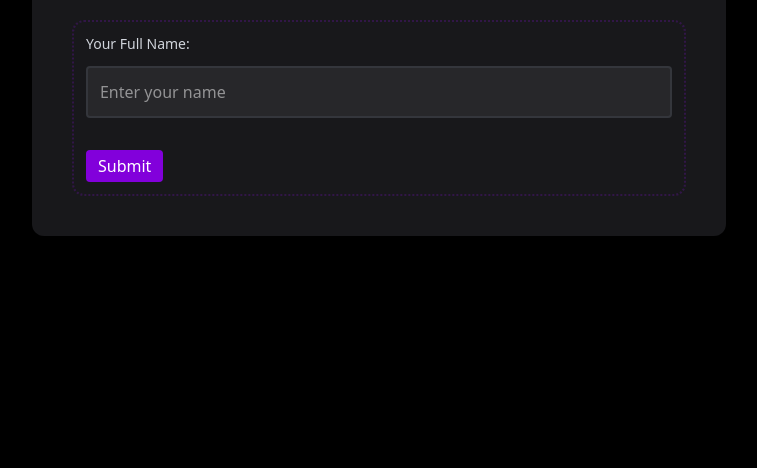
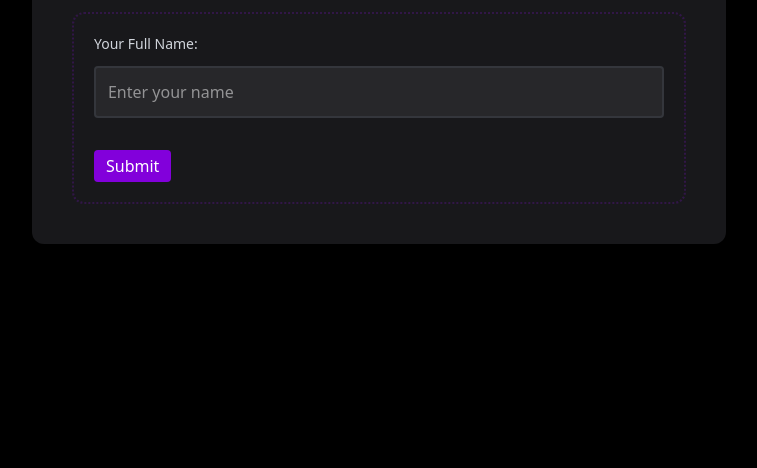
Before and after one commit to awizp/cdn-task-greetings-message, a website built with Vite: page index.html in a window 1280 px wide. Shown: the part 332-800 px from the top of the page, without its empty margins (261-1018 px from the left). Built offline with nearby package versions, Linux system fonts and the light colour scheme.

Commit message:
fix: UI padding added

```diff
--- a/index.html
+++ b/index.html
@@ -19,7 +19,7 @@
       <h2 class="text-4xl font-bold text-center" id="heading">Welcome to CyberDude Networks!</h2>
 
       <!-- input container -->
-      <div class="w-full border-2 border-dotted border-purple-600/20 rounded-xl p-3 mt-5 space-y-3">
+      <div class="w-full border-2 border-dotted border-purple-600/20 rounded-xl p-5 mt-5 space-y-3">
         <div class="flex flex-col justify-center items-start gap-3">
           <label for="fullName" class="text-sm text-gray-300">Your Full Name:</label>
           <input type="text" placeholder="Enter your name" id="fullName"
```
